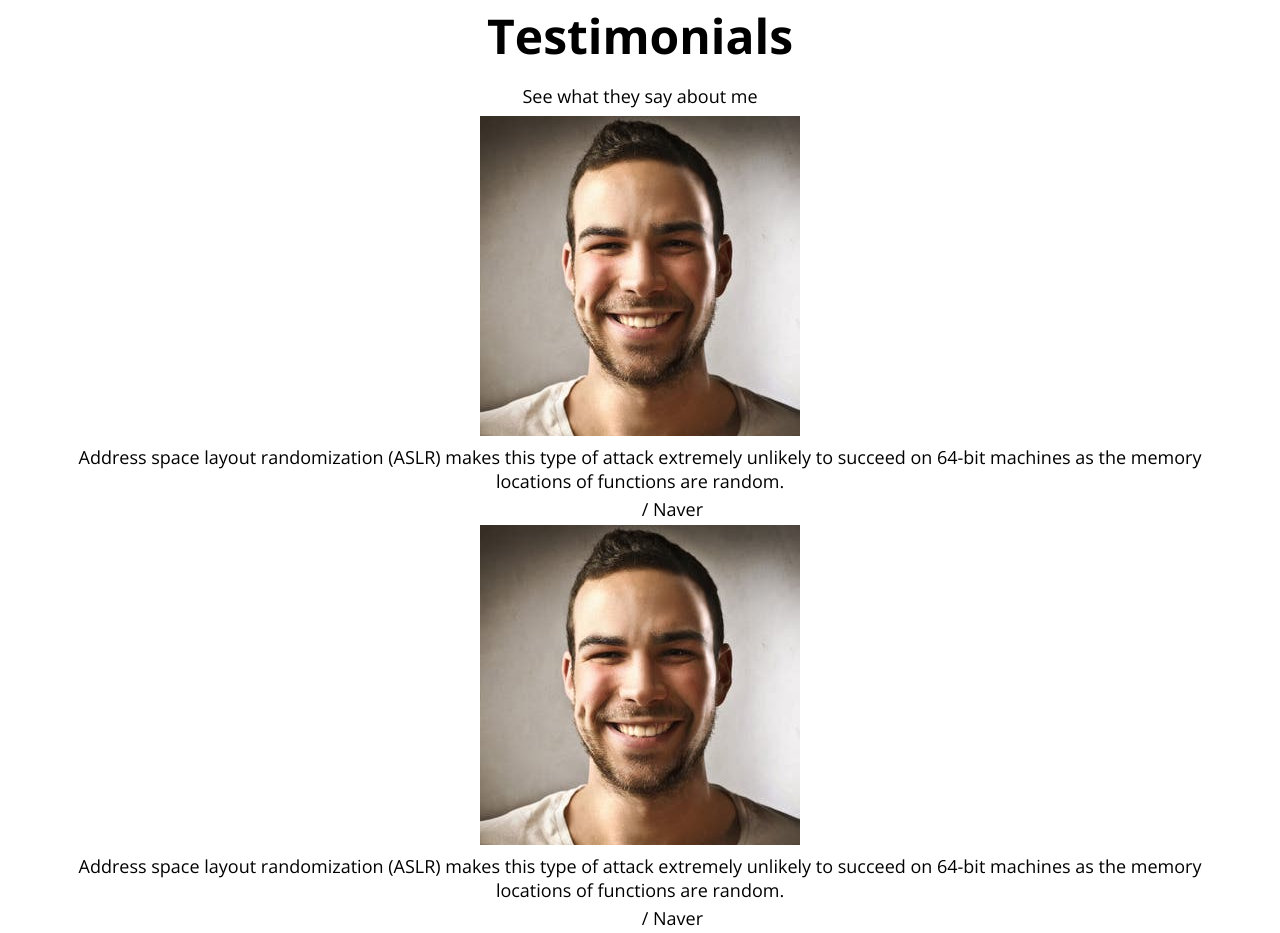
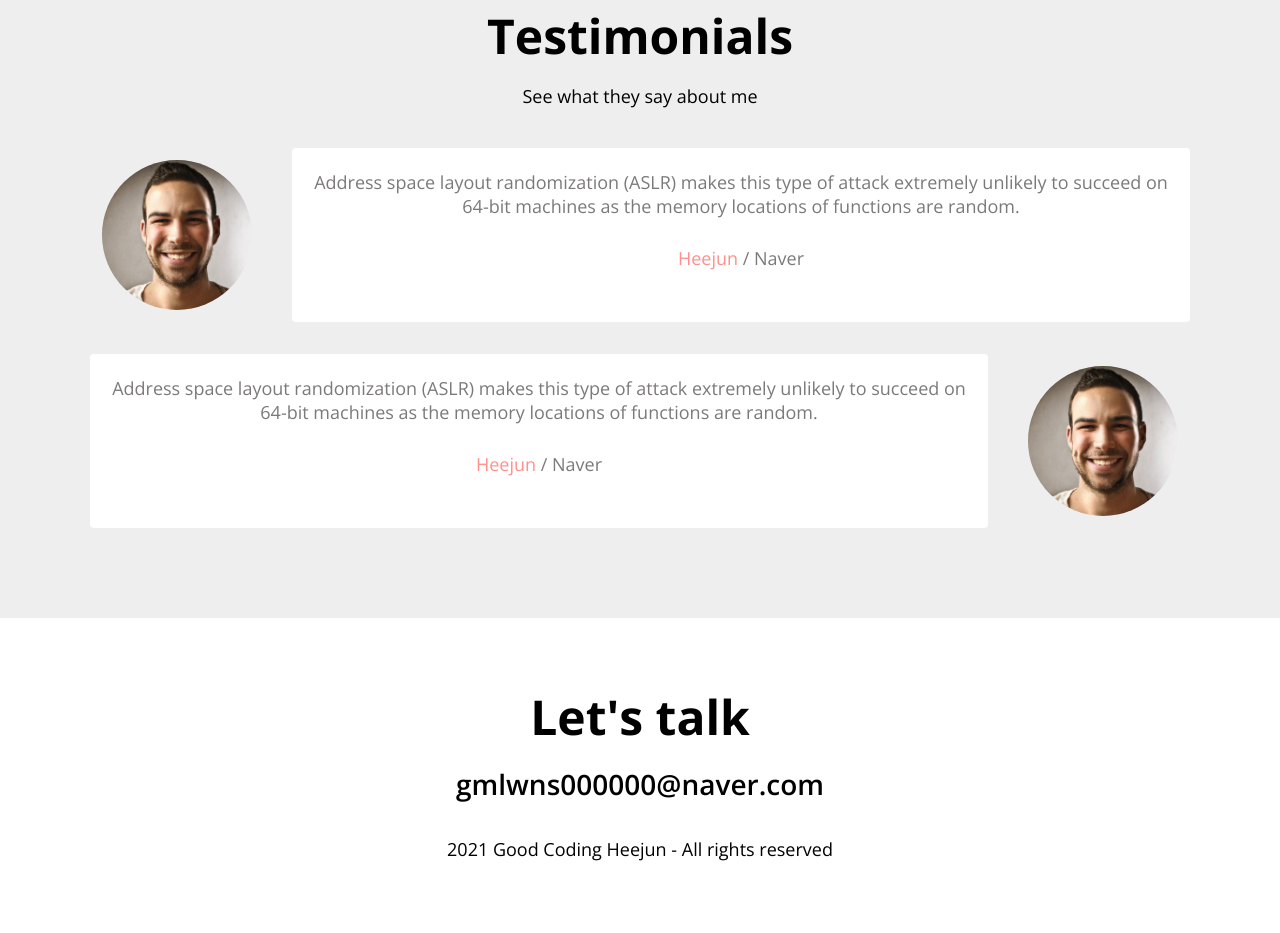
Before and after one commit to heejunparkk/heejun, a plain HTML site: page index.html in a window 1280 px wide. Shown: the part 3031-3964 px from the top of the page. Drawn offline with nearby package versions, Linux system fonts and the light colour scheme.

Commit message:
CSS: Testimonial

```diff
--- a/index.html
+++ b/index.html
@@ -288,23 +288,23 @@
               of attack extremely unlikely to succeed on 64-bit machines as
               the memory locations of functions are random.
             </p>
-            <p class="name"><a href="">Heejun</a> / Naver</p>
+            <p class="name"><br><a href="">Heejun</a> / Naver</p>
           </div>
         </div>
         <div class="testimonial">
-          <img
-            src="imgs/testimonial/people1.jpeg"
-            alt="People"
-            class="testimonial__avatar"
-          />
           <div class="testimonial__speech-bubble">
             <p>
               Address space layout randomization (ASLR) makes this type
               of attack extremely unlikely to succeed on 64-bit machines as
               the memory locations of functions are random.
             </p>
-            <p class="name"><a href="">Heejun</a> / Naver</p>
+            <p class="name"><br><a href="">Heejun</a> / Naver</p>
           </div>
+          <img
+            src="imgs/testimonial/people1.jpeg"
+            alt="People"
+            class="testimonial__avatar"
+          />
         </div>
       </div>
     </section>
--- a/style.css
+++ b/style.css
@@ -357,3 +357,46 @@ p {
   margin-top: 8px;
   background-color: var(--color-dark-white);
 }
+
+/* Testimonials */
+#testimonials {
+  background-color: var(--color-light-white);
+}
+
+.testimonials {
+  margin: 40px;
+}
+
+.testimonial {
+  display: flex;
+  margin: 32px 0;
+}
+
+.testimonial__avatar {
+  width: 150px;
+  height: 150px;
+  border-radius: 50%;
+  margin: 12px;
+}
+
+.testimonial__avatar:nth-child(odd) {
+  margin-right: 40px;
+}
+
+.testimonial__avatar:nth-child(even) {
+  margin-left: 40px;
+}
+
+.testimonial__speech-bubble {
+  padding: 18px;
+  background-color: var(--color-white);
+  border-radius: var(--size-border-radius);
+}
+
+.testimonial__speech-bubble p {
+  color: var(--color-light-grey);
+}
+
+.testimonial__speech-bubble a {
+  color: var(--color-pink);
+}
```
